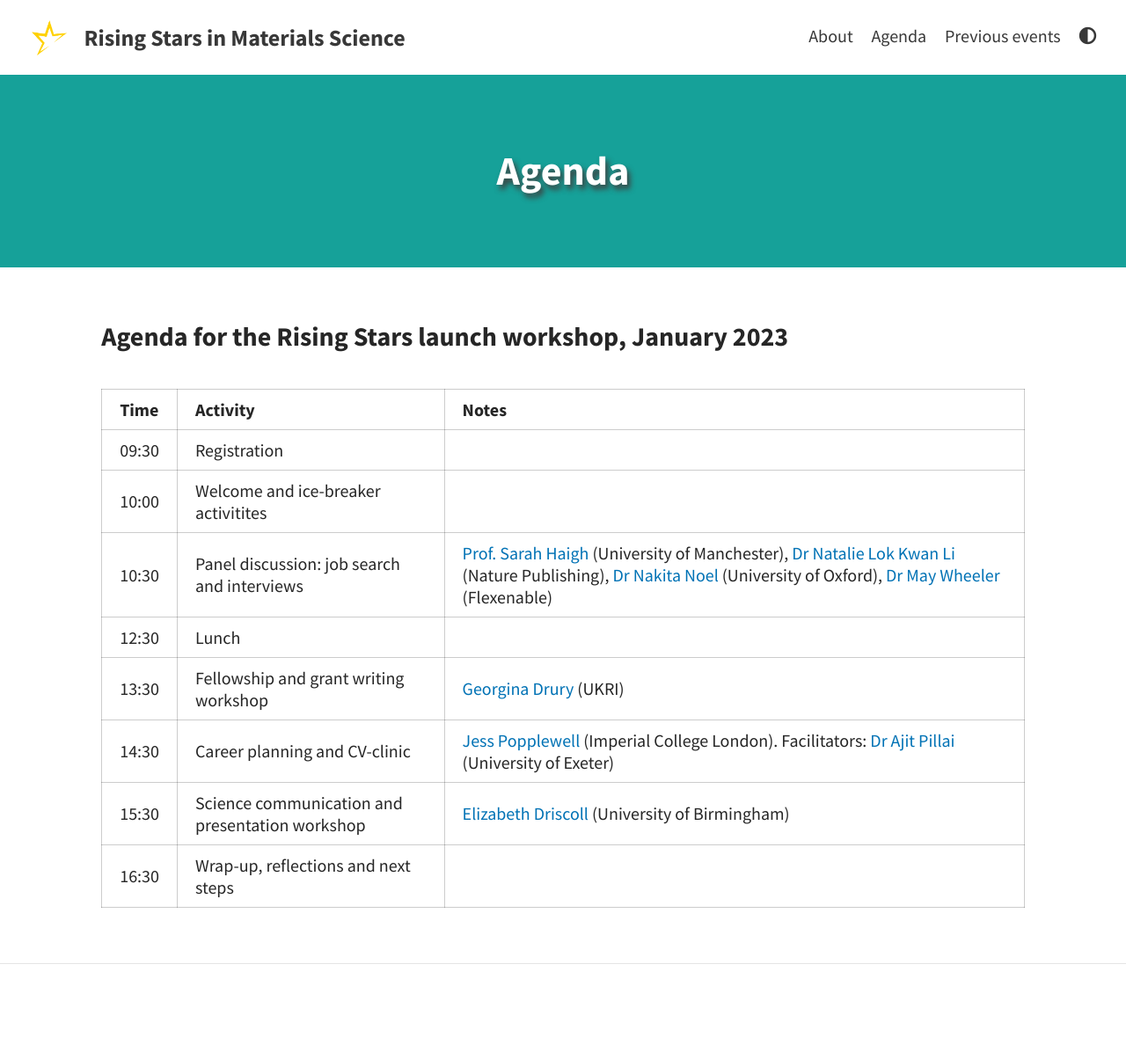
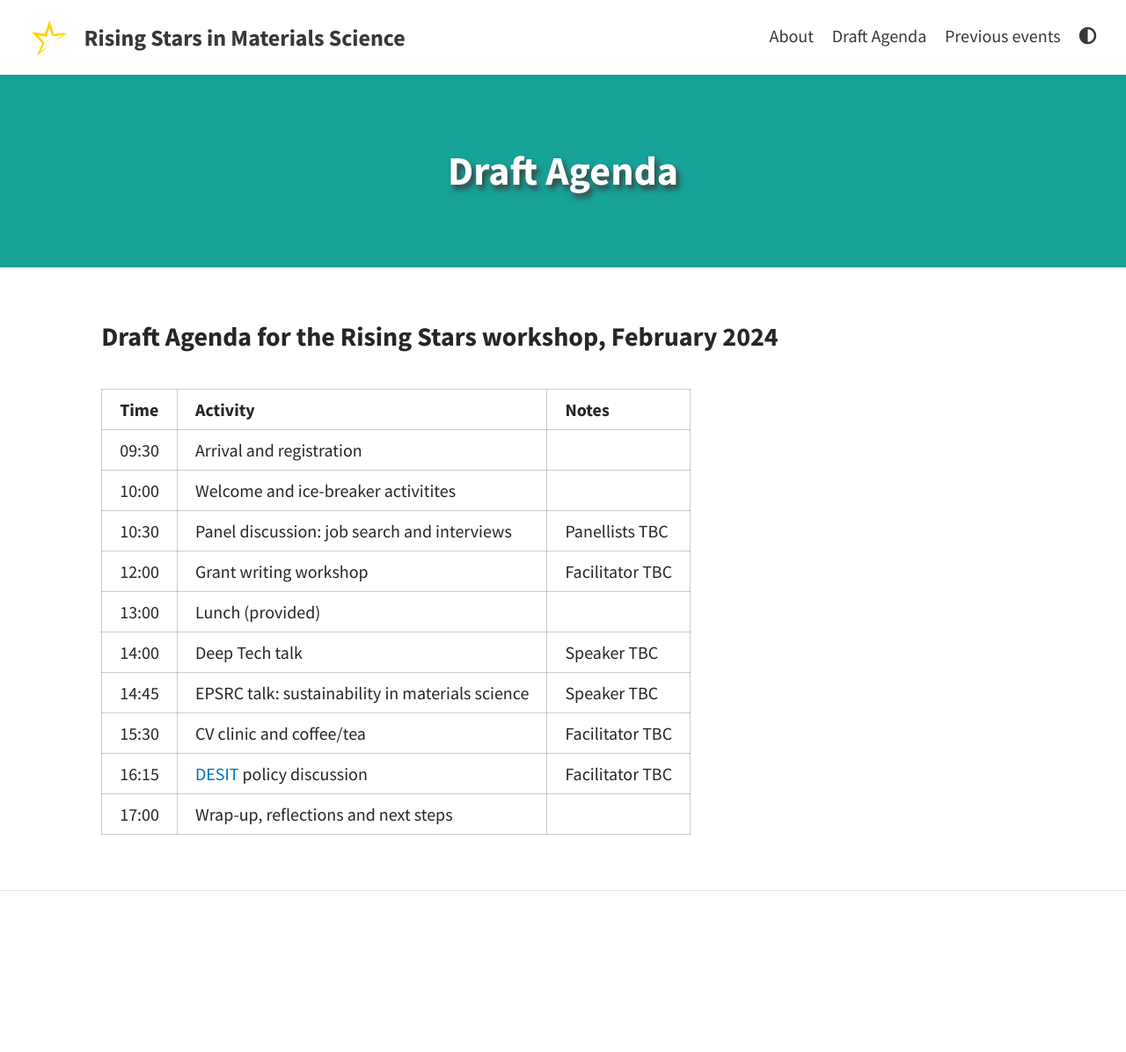
Before and after one commit to MAINSTRAEM/old_website, a Jekyll site: the page built from pages/agenda.md, in a window 1280 px wide. Shown: the whole page at 88% size. Built offline with Jekyll 4.4.1, drawn with Linux system fonts in a browser that asks for light colours; after the commit the page ends 1113 px from its top, so only the background shows below that.

Commit message:
Update agenda.md

```diff
--- a/pages/agenda.md
+++ b/pages/agenda.md
@@ -1,19 +1,21 @@
 ---
 layout: page
-title: Agenda
+title: Draft Agenda
 permalink: /agenda/
 feature-img: "assets/img/blank_teal.png"
 ---
 
-### Agenda for the Rising Stars launch workshop, January 2023
+### Draft Agenda for the Rising Stars workshop, February 2024
 
 | Time | Activity | Notes |
 |------|-------|-------|
-| 09:30 | Registration | |
+| 09:30 | Arrival and registration | |
 | 10:00 | Welcome and ice-breaker activitites | |
-| 10:30 |  Panel discussion: job search and interviews | [Prof. Sarah Haigh](https://www.research.manchester.ac.uk/portal/sarah.haigh.html) (University of Manchester), [Dr Natalie Lok Kwan Li](https://hk.linkedin.com/in/natalielilk) (Nature Publishing), [Dr Nakita Noel](https://www.physics.ox.ac.uk/our-people/noel) (University of Oxford), [Dr May Wheeler](https://www.linkedin.com/in/may-wheeler-40b37274/) (Flexenable) |
-| 12:30 | Lunch |
-| 13:30 | Fellowship and grant writing workshop  | [Georgina Drury](https://uk.linkedin.com/in/georgina-drury-34a03845) (UKRI) |
-| 14:30 | Career planning and CV-clinic | [Jess Popplewell](https://www.jesspopplewell.com/) (Imperial College London). Facilitators: [Dr Ajit Pillai](https://renewable.exeter.ac.uk/staff/ap676?sm=ap676) (University of Exeter)|
-| 15:30 | Science communication and presentation workshop | [Elizabeth Driscoll](https://www.rsc.org/prizes-funding/prizes/2021-winners/miss-elizabeth-driscoll/) (University of Birmingham) |
-| 16:30 | Wrap-up, reflections and next steps |
+| 10:30 |  Panel discussion: job search and interviews | Panellists TBC |
+| 12:00 | Grant writing workshop | Facilitator TBC |
+| 13:00 | Lunch (provided) |
+| 14:00 | Deep Tech talk | Speaker TBC |
+| 14:45 | EPSRC talk: sustainability in materials science | Speaker TBC|
+| 15:30 | CV clinic and coffee/tea | Facilitator TBC |
+| 16:15 | [DESIT](https://www.gov.uk/government/organisations/department-for-science-innovation-and-technology) policy discussion | Facilitator TBC |
+| 17:00 | Wrap-up, reflections and next steps |
```
